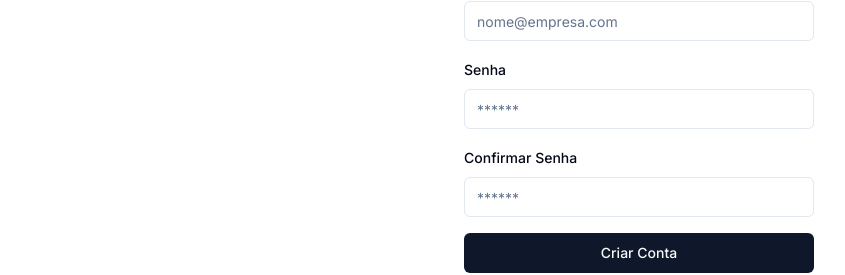
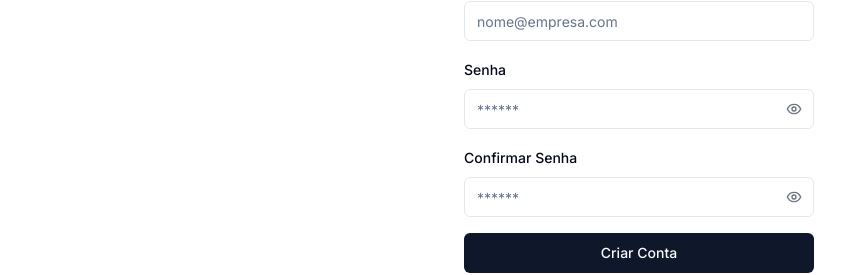
Before and after one commit to voacatofe/catometrics, a Next.js app: page /register in a window 1280 px wide. Shown: the part 341-616 px from the top of the page, without its empty margins (1-846 px from the left). Built offline with nearby package versions, Linux system fonts and the light colour scheme.

Commit message:
Adicionar toggle de visibilidade de senha nas páginas de login e registro

```diff
--- a/app/(auth)/login/page.tsx
+++ b/app/(auth)/login/page.tsx
@@ -7,6 +7,7 @@ import Link from "next/link"
 import { zodResolver } from "@hookform/resolvers/zod"
 import { useForm } from "react-hook-form"
 import * as z from "zod"
+import { Eye, EyeOff } from "lucide-react"
 
 import { Button } from "@/components/ui/button"
 import {
@@ -34,6 +35,7 @@ export default function LoginPage() {
   const { toast } = useToast()
   const searchParams = useSearchParams()
   const [isLoading, setIsLoading] = useState(false)
+  const [showPassword, setShowPassword] = useState(false)
   const callbackUrl = searchParams.get("callbackUrl") || "/dashboard"
   const error = searchParams.get("error")
 
@@ -54,6 +56,10 @@ export default function LoginPage() {
       password: "",
     },
   })
+
+  const togglePasswordVisibility = () => {
+    setShowPassword(!showPassword)
+  }
 
   async function onSubmit(values: z.infer<typeof formSchema>) {
     setIsLoading(true)
@@ -126,14 +132,31 @@ export default function LoginPage() {
               render={({ field }) => (
                 <FormItem>
                   <FormLabel>Senha</FormLabel>
+                  <div className="relative">
                     <FormControl>
                       <Input
-                      type="password"
+                        type={showPassword ? "text" : "password"}
                         placeholder="******"
                         {...field}
                         disabled={isLoading}
                       />
                     </FormControl>
+                    <button
+                      type="button"
+                      className="absolute right-3 top-1/2 -translate-y-1/2 text-gray-500 hover:text-gray-700"
+                      onClick={togglePasswordVisibility}
+                      tabIndex={-1}
+                    >
+                      {showPassword ? (
+                        <EyeOff className="h-4 w-4" aria-hidden="true" />
+                      ) : (
+                        <Eye className="h-4 w-4" aria-hidden="true" />
+                      )}
+                      <span className="sr-only">
+                        {showPassword ? "Esconder senha" : "Mostrar senha"}
+                      </span>
+                    </button>
+                  </div>
                   <FormMessage />
                 </FormItem>
               )}
--- a/app/(auth)/register/page.tsx
+++ b/app/(auth)/register/page.tsx
@@ -6,6 +6,7 @@ import Link from "next/link"
 import { zodResolver } from "@hookform/resolvers/zod"
 import { useForm } from "react-hook-form"
 import * as z from "zod"
+import { Eye, EyeOff } from "lucide-react"
 
 import { Button } from "@/components/ui/button"
 import {
@@ -39,6 +40,8 @@ export default function RegisterPage() {
   const router = useRouter()
   const { toast } = useToast()
   const [isLoading, setIsLoading] = useState(false)
+  const [showPassword, setShowPassword] = useState(false)
+  const [showConfirmPassword, setShowConfirmPassword] = useState(false)
 
   const form = useForm<z.infer<typeof formSchema>>({
     resolver: zodResolver(formSchema),
@@ -49,6 +52,14 @@ export default function RegisterPage() {
       confirmPassword: "",
     },
   })
+
+  const togglePasswordVisibility = () => {
+    setShowPassword(!showPassword)
+  }
+
+  const toggleConfirmPasswordVisibility = () => {
+    setShowConfirmPassword(!showConfirmPassword)
+  }
 
   async function onSubmit(values: z.infer<typeof formSchema>) {
     setIsLoading(true)
@@ -147,14 +158,31 @@ export default function RegisterPage() {
               render={({ field }) => (
                 <FormItem>
                   <FormLabel>Senha</FormLabel>
+                  <div className="relative">
                     <FormControl>
                       <Input
-                      type="password"
+                        type={showPassword ? "text" : "password"}
                         placeholder="******"
                         {...field}
                         disabled={isLoading}
                       />
                     </FormControl>
+                    <button
+                      type="button"
+                      className="absolute right-3 top-1/2 -translate-y-1/2 text-gray-500 hover:text-gray-700"
+                      onClick={togglePasswordVisibility}
+                      tabIndex={-1}
+                    >
+                      {showPassword ? (
+                        <EyeOff className="h-4 w-4" aria-hidden="true" />
+                      ) : (
+                        <Eye className="h-4 w-4" aria-hidden="true" />
+                      )}
+                      <span className="sr-only">
+                        {showPassword ? "Esconder senha" : "Mostrar senha"}
+                      </span>
+                    </button>
+                  </div>
                   <FormMessage />
                 </FormItem>
               )}
@@ -165,14 +193,31 @@ export default function RegisterPage() {
               render={({ field }) => (
                 <FormItem>
                   <FormLabel>Confirmar Senha</FormLabel>
+                  <div className="relative">
                     <FormControl>
                       <Input
-                      type="password"
+                        type={showConfirmPassword ? "text" : "password"}
                         placeholder="******"
                         {...field}
                         disabled={isLoading}
                       />
                     </FormControl>
+                    <button
+                      type="button"
+                      className="absolute right-3 top-1/2 -translate-y-1/2 text-gray-500 hover:text-gray-700"
+                      onClick={toggleConfirmPasswordVisibility}
+                      tabIndex={-1}
+                    >
+                      {showConfirmPassword ? (
+                        <EyeOff className="h-4 w-4" aria-hidden="true" />
+                      ) : (
+                        <Eye className="h-4 w-4" aria-hidden="true" />
+                      )}
+                      <span className="sr-only">
+                        {showConfirmPassword ? "Esconder senha" : "Mostrar senha"}
+                      </span>
+                    </button>
+                  </div>
                   <FormMessage />
                 </FormItem>
               )}
```
Lines whose indentation alone changed are shown as unchanged.
